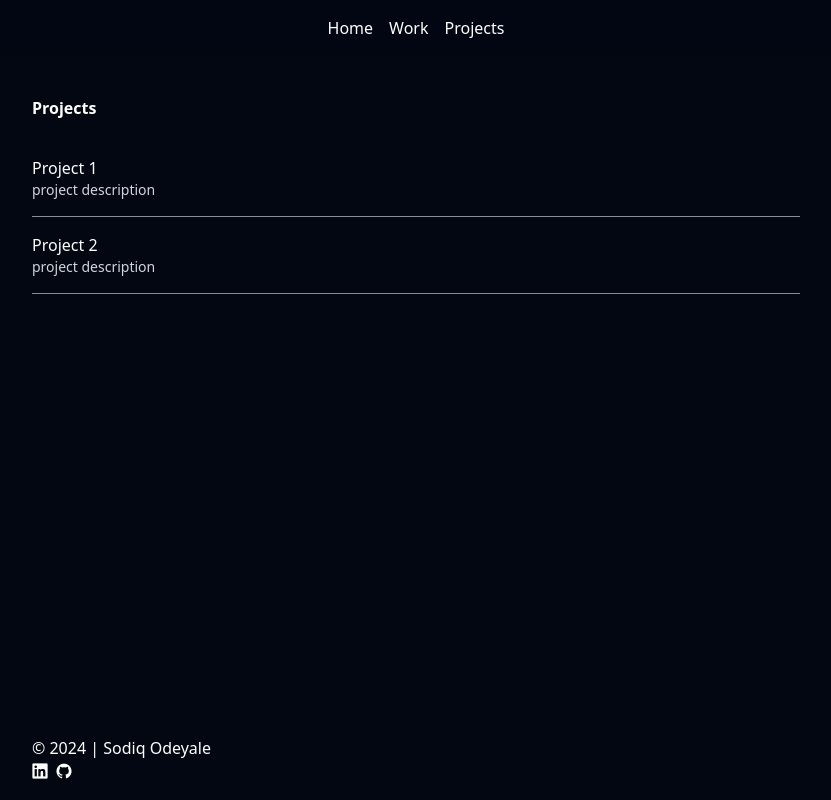
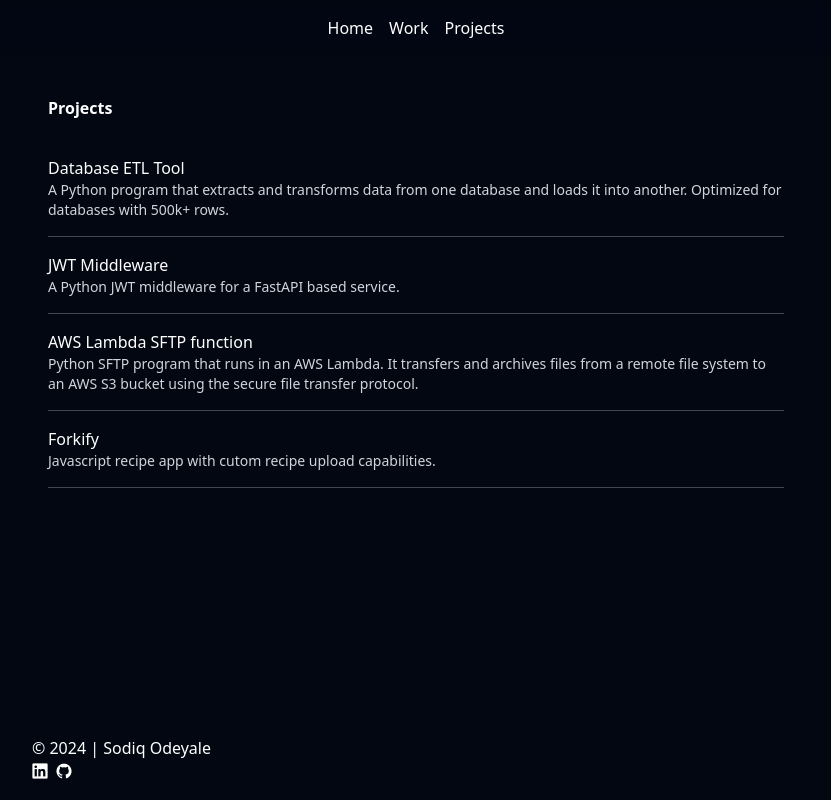
Before and after one commit to SodiqSWE/portfolio, a Vue app: page /projects in a window 1280 px wide. Shown: the whole page, without its empty margins (224-1055 px from the left). Built offline with nearby package versions, Linux system fonts and the light colour scheme.

Commit message:
added project placeholders

```diff
--- a/src/components/Projects.vue
+++ b/src/components/Projects.vue
@@ -1,18 +1,36 @@
 <template>
     <section class="projects">
       <div>
-        <p class="text-white font-bold space-y-4 pb-5">Projects</p>
-        <ul class="flex flex-col rounded-t-lg group-hover:bg-zinc-200 transition-colors duration-300 ease-in-out">
-          <li>
-            <a href="" target="_blank" class="block border-b border-zinc-200 border-opacity-60 py-4">
-              <p class="text-white group-hover:bg-zinc-200 transition-colors duration-300 ease-in-out">Project 1</p>
-              <p class="text-gray-300 text-sm">project description</p>
+        <p class="text-white font-bold pb-5 px-4">Projects</p>
+        <ul class="flex flex-col">
+          <li class="inset-4 hover:bg-gray-500 rounded-t-lg transition-colors duration-300 ease-in-out px-4">
+            <a href="" target="_blank" class="block border-b border-gray-300 hover:border-opacity-0 border-opacity-30 transition-colors duration-300 ease-in-out py-4">
+              <p class="text-white">Database ETL Tool</p>
+              <p class="text-gray-300 text-sm">
+                A Python program that extracts and transforms data from one database and loads it into another.
+                Optimized for databases with 500k+ rows.
+              </p>
             </a>
           </li>
-          <li>
-            <a href="" target="_blank" class="block border-b border-zinc-200 border-opacity-60 py-4">
-              <p class="text-white">Project 2</p>
-              <p class="text-gray-300 text-sm">project description</p>
+          <li class="hover:bg-gray-500 transition-colors duration-300 ease-in-out px-4">
+            <a href="https://github.com/SodiqSWE/forkify-sodiq" target="_blank" class="block border-b border-gray-300 hover:border-opacity-0 border-opacity-30 transition-colors duration-300 ease-in-out py-4">
+              <p class="text-white">JWT Middleware</p>
+              <p class="text-gray-300 text-sm">A Python JWT middleware for a FastAPI based service.</p>
+            </a>
+          </li>
+          <li class="hover:bg-gray-500 transition-colors duration-300 ease-in-out px-4">
+            <a href="https://github.com/SodiqSWE/forkify-sodiq" target="_blank" class="block border-b border-gray-300 hover:border-opacity-0 border-opacity-30 transition-colors duration-300 ease-in-out py-4">
+              <p class="text-white">AWS Lambda SFTP function</p>
+              <p class="text-gray-300 text-sm">
+                Python SFTP program that runs in an AWS Lambda. It transfers and archives files from a remote file system to an AWS S3 bucket
+                using the secure file transfer protocol.
+              </p>
+            </a>
+          </li>
+          <li class="hover:bg-gray-500 rounded-b-lg transition-colors duration-300 ease-in-out px-4">
+            <a href="https://github.com/SodiqSWE/forkify-sodiq" target="_blank" class="block border-b border-gray-300 hover:border-opacity-0 border-opacity-30 transition-colors duration-300 ease-in-out py-4">
+              <p class="text-white">Forkify</p>
+              <p class="text-gray-300 text-sm">Javascript recipe app with cutom recipe upload capabilities.</p>
             </a>
           </li>
         </ul>
@@ -21,11 +39,11 @@
   </template>
 
   <script setup lang="ts">
-  const projects = [
-    { name: 'Project 1', description: 'Description of project 1.', link: 'https://example.com/project1' },
-    { name: 'Project 2', description: 'Description of project 2.', link: 'https://example.com/project2' },
-    { name: 'Project 3', description: 'Description of project 3.', link: 'https://example.com/project3' },
-  ];
+  // const projects = [
+  //   { name: 'Project 1', description: 'Description of project 1.', link: 'https://example.com/project1' },
+  //   { name: 'Project 2', description: 'Description of project 2.', link: 'https://example.com/project2' },
+  //   { name: 'Project 3', description: 'Description of project 3.', link: 'https://example.com/project3' },
+  // ];
   </script>
 
   <style scoped>
@@ -34,30 +52,4 @@
     margin: 0 auto;
     padding: 1rem;
   }
-
-  .project-list {
-    display: grid;
-    grid-template-columns: repeat(auto-fit, minmax(250px, 1fr));
-    gap: 1rem;
-  }
-
-  .project-card {
-    border: 1px solid #ccc;
-    border-radius: 8px;
-    padding: 1rem;
-    text-align: center;
-  }
-
-  .project-card h2 {
-    margin: 0.5rem 0;
-  }
-
-  .project-card a {
-    color: #007BFF;
-    text-decoration: none;
-  }
-
-  .project-card a:hover {
-    text-decoration: underline;
-  }
   </style>
```
